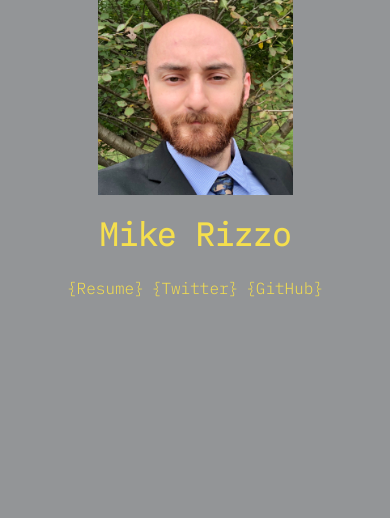
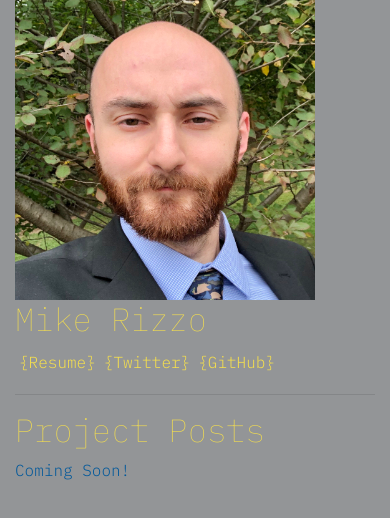
Before and after one commit to mjrizzo22/mjrizzo22.github.io, a plain HTML site: page index.html in a window 390 px wide. Drawn offline with nearby package versions, Linux system fonts and the light colour scheme.

Commit message:
Day 5: Bootstrap

```diff
--- a/index.html
+++ b/index.html
@@ -1,22 +1,41 @@
 <!DOCTYPE html>
 <html lang="en">
 <head>
+  <title>Mike Rizzo's Project Blog</title>
   <meta charset="UTF-8">
+  <meta http-equiv="X-UA-Compatible" content="IE-edge">
   <meta name="viewport" content="width=device-width, initial-scale=1.0">
-  <title>Mike Rizzo</title>
-  <link rel="stylesheet"
-    href="https://cdnjs.cloudflare.com/ajax/libs/normalize/8.0.1/normalize.min.css">
-  <link rel="preconnect" href="https://fonts.gstatic.com">
+
+  <link href="https://maxcdn.bootstrapcdn.com/bootstrap/4.5.2/css/bootstrap.min.css"
+  rel="stylesheet">
+
+  <script src="https://ajax.googleapis.com/ajax/libs/jquery/3.5.1/jquery.min.js"></script>
+  <script src="https://cdnjs.cloudflare.com/ajax/libs/popper.js/1.16.0/umd/popper.min.js"></script>
+  <script src="https://maxcdn.bootstrapcdn.com/bootstrap/4.5.2/js/bootstrap.min.js"></script>
+
+  <link href="https://fonts.gstatic.com" rel="preconnect">
   <link href="https://fonts.googleapis.com/css2?family=IBM+Plex+Mono:ital,wght@0,100;0,300;1,100;1,300&display=swap" rel="stylesheet">
-  <link rel="stylesheet" href="resources/css/index.css">
+
+  <link href="resources/css/index.css" rel="stylesheet">
 </head>
 <body>
-  <img src="resources/images/face.png" alt="face" width="300" height="300">
-  <h1>Mike Rizzo</h1>
-  <div class="nav">
-    <li><a href="https://raw.githubusercontent.com/mjrizzo22/mjrizzo22.github.io/main/resources/RizzoResumeJan2021.pdf">{Resume}</a></li>
-    <li><a href="https://twitter.com/mjrizzo22">{Twitter}</a></li>
-    <li><a href="https://github.com/mjrizzo22">{GitHub}</a></li>
+  <div class="container">
+    <div class="row">
+      <div class="col-sm-4">
+        <img src="resources/images/face.png" alt="face" width="300" height="300">
+        <h2>Mike Rizzo</h2>
+          <div class="nav">
+            <li><a href="https://raw.githubusercontent.com/mjrizzo22/mjrizzo22.github.io/main/resources/RizzoResumeJan2021.pdf">{Resume}</a></li>
+            <li><a href="https://twitter.com/mjrizzo22">{Twitter}</a></li>
+            <li><a href="https://github.com/mjrizzo22">{GitHub}</a></li>
+          </div>
+        <hr class="d-sm-none">
+      </div>
+      <div class="col-sm-8">
+        <h2>Project Posts</h2>
+        <p>Coming Soon!</p>
+      </div>
+    </div>
   </div>
 </body>
 </html>
--- a/resources/css/index.css
+++ b/resources/css/index.css
@@ -1,34 +1,35 @@
 body {
-  background-color: #939597; /* PANTONE Ultimate Gray */
+  background-color: #939597; /* PANTONE Ultimate Gray 17-5104 TCX */
 }
-h1 {
+h2 {
   font-family: 'IBM Plex Mono', monospace;
-  color: #F5DF4D; /* PANTONE Illuminating */
-  text-align: center;
+  font-weight:100;
+  color: #F5DF4D; /* PANTONE Illuminating 13-0647 TCX */
 }
-img {
-  display: block;
-  margin-left: auto;
-  margin-right: auto;
-  max-width: 50%;
-  height: auto;
+p {
+  font-family: 'IBM Plex Mono', monospace;
+  font-weight:300;
+  color: #00589B; /* PANTONE 19-4151 TCX */
 }
+
 .nav {
   display: flex;
-  flex-flow: row wrap;
-  justify-content: center;
+  flex-flow: row;
+  justify-content: left;
   color: #939597;
   list-style: none;
   margin: 0;
 }
 .nav a {
   font-family: 'IBM Plex Mono', monospace;
+  font-weight:300;
   text-decoration: none;
   display: block;
   padding: .25em;
   color: #F5DF4D;
 }
 .nav a:hover {
+  font-weight:100;
   background: #F5DF4D;
   color: #939597;
 }
```
Also changed, not shown: 2 other files.
